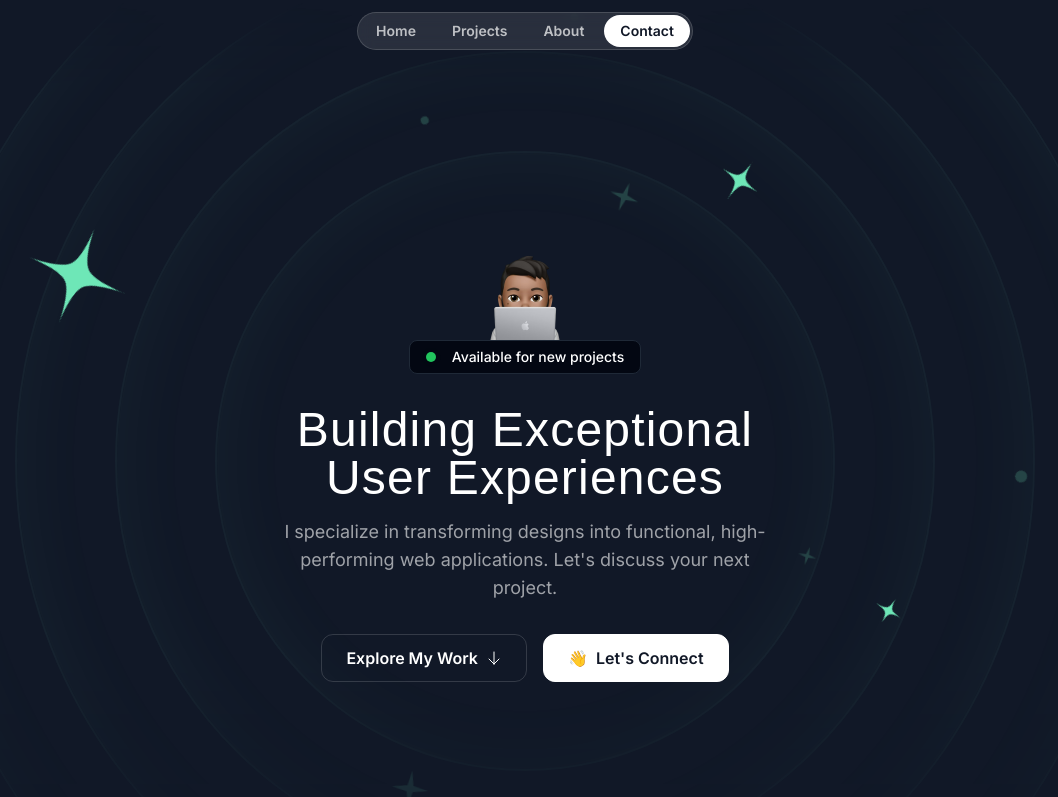
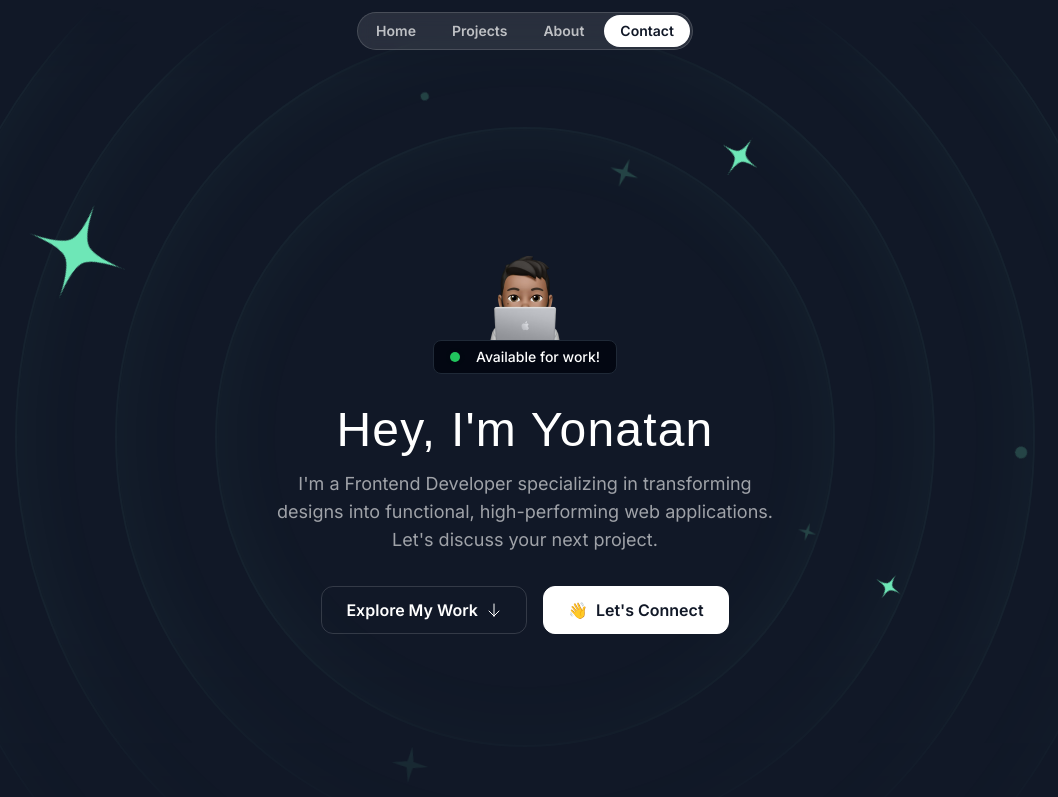
Before and after one commit to JonyKapash/Personal-Portfolio, a Next.js app: page / in a window 1280 px wide. Shown: the top 797 px of the page, without its empty margins (115-1173 px from the left). Built offline with nearby package versions, Linux system fonts and the light colour scheme; a web font is replaced by a local one.

Commit message:
Update Hero section text and styling.

```diff
--- a/src/sections/Hero.tsx
+++ b/src/sections/Hero.tsx
@@ -117,18 +117,18 @@ export const HeroSection = () => {
               <div className="absolute inset-0 bg-green-500 rounded-full animate-ping"></div>
             </div>
             <div className="text-sm font-medium">
-              Available for new projects
+              Available for work!
             </div>
           </div>
         </div>
         <div className="max-w-lg mx-auto">
           <h1 className="font-serif text-3xl md:text-5xl text-center mt-8 tracking-wide">
-            Building Exceptional User Experiences
+            Hey, I&apos;m Yonatan
           </h1>
           <p className="text-center mt-4 text-white/60 md:text-lg">
-            I specialize in transforming designs into functional,
-            high-performing web applications. Let&apos;s discuss your next
-            project.
+            I&apos;m a Frontend Developer specializing in transforming designs
+            into functional, high-performing web applications. Let&apos;s discuss
+            your next project.
           </p>
         </div>
         <div className="flex flex-col md:flex-row justify-center items-center mt-8 gap-4">
```
